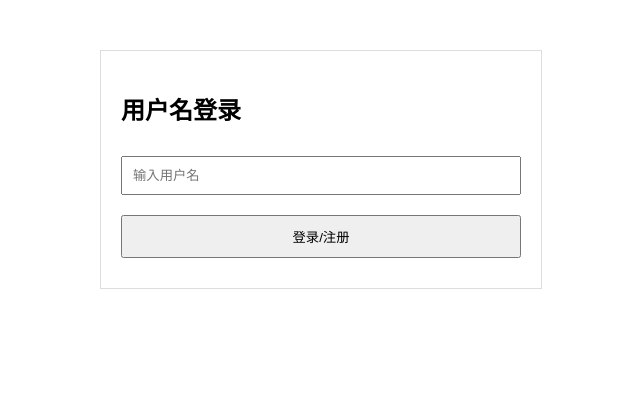
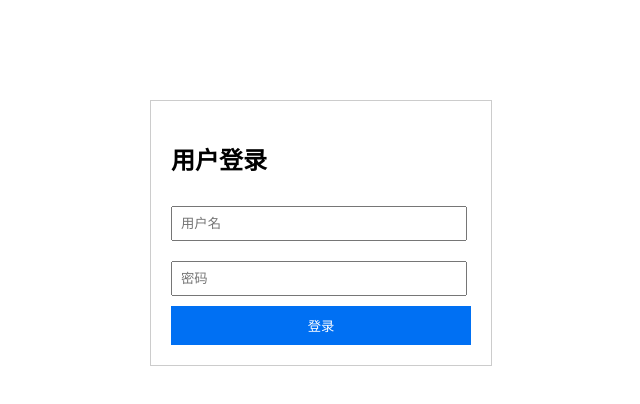
Before and after one commit to iamshan1500/xuexi, a plain HTML site: page index.html in a window 1280 px wide. Shown: the whole page, without its empty margins (319-959 px from the left). Drawn offline with Linux system fonts and the light colour scheme.

Commit message:
Update index.html

```diff
--- a/index.html
+++ b/index.html
@@ -1,54 +1,48 @@
 <!DOCTYPE html>
 <html>
 <head>
-    <title>极简登录系统</title>
+    <title>登录</title>
     <style>
-        .container { max-width: 400px; margin: 50px auto; padding: 20px; border: 1px solid #ddd; }
-        input, button { width: 100%; padding: 10px; margin: 10px 0; box-sizing: border-box; }
-        #error { color: red; display: none; }
+        body { font-family: Arial; margin: 50px; }
+        .login-box { width: 300px; margin: 100px auto; padding: 20px; border: 1px solid #ccc; }
+        input { margin: 10px 0; padding: 8px; width: 92%; }
+        button { padding: 10px; background: #0070f3; color: white; border: none; width: 100%; }
     </style>
 </head>
 <body>
-    <div class="container">
-        <h2>用户名登录</h2>
-        <input type="text" id="username" placeholder="输入用户名">
-        <button onclick="handleLogin()">登录/注册</button>
-        <div id="error"></div>
+    <div class="login-box">
+        <h2>用户登录</h2>
+        <form id="loginForm">
+            <input type="text" id="username" placeholder="用户名" required>
+            <input type="password" id="password" placeholder="密码" required>
+            <button type="submit">登录</button>
+        </form>
     </div>
 
     <script>
-        const API_URL = 'https://xuexi-one.vercel.app/api/login' // 替换为你的真实域名
+        document.getElementById('loginForm').addEventListener('submit', async (e) => {
+            e.preventDefault();
 
-        async function handleLogin() {
-            const username = document.getElementById('username').value.trim()
-            const errorDiv = document.getElementById('error')
+            const response = await fetch('/api/login', {
+                method: 'POST',
+                headers: {
+                    'Content-Type': 'application/json',
+                },
+                body: JSON.stringify({
+                    username: document.getElementById('username').value,
+                    password: document.getElementById('password').value
+                })
+            });
 
-            if (!username) {
-                errorDiv.textContent = '请输入用户名'
-                errorDiv.style.display = 'block'
-                return
+            const result = await response.json();
+
+            if (result.success) {
+                localStorage.setItem('isLoggedIn', 'true');
+                window.location.href = '/welcome.html';
+            } else {
+                alert('登录失败！');
             }
-
-            try {
-                const response = await fetch(API_URL, {
-                    method: 'POST',
-                    headers: { 'Content-Type': 'application/json' },
-                    body: JSON.stringify({ username })
-                })
-
-                if (!response.ok) {
-                    const errorData = await response.json()
-                    throw new Error(errorData.error || '请求失败')
-                }
-
-                // 登录成功后跳转
-                window.location.href = `/welcome.html?username=${encodeURIComponent(username)}`
-            } catch (error) {
-                errorDiv.textContent = error.message
-                errorDiv.style.display = 'block'
-                console.error('登录失败:', error)
-            }
-        }
+        });
     </script>
 </body>
 </html>
```
